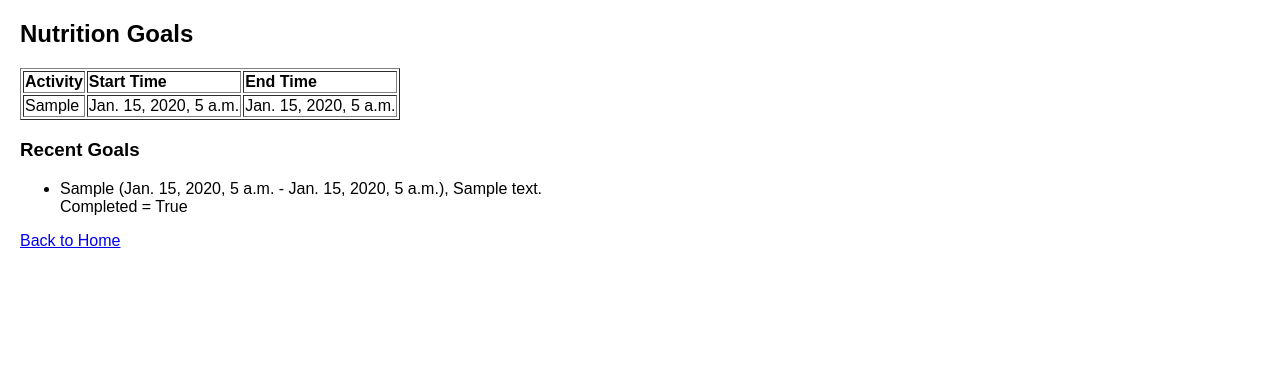
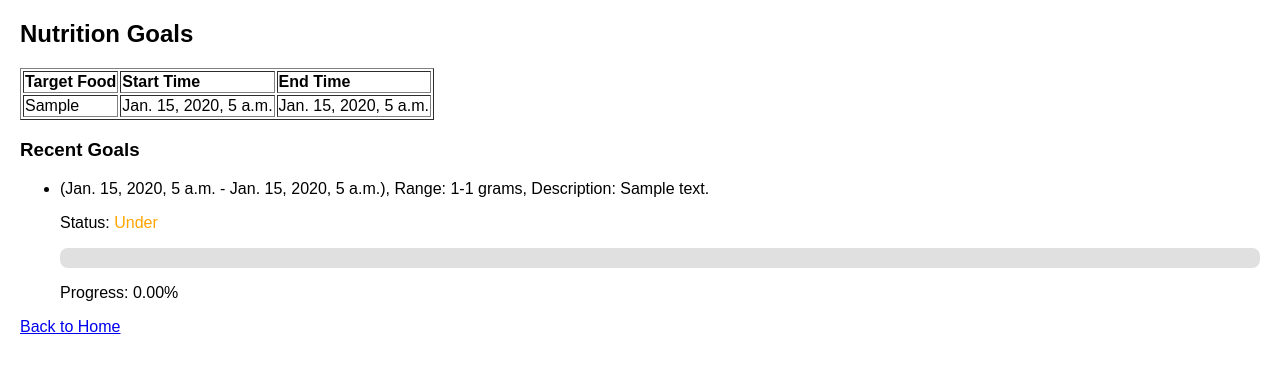
Before and after one commit to feyzzh/cs4750_db_proj, a Django app: page /goals in a window 1280 px wide, after a click on "Nutrition". Shown: the part 175-548 px from the top of the page. Run offline with Django 5.2, Linux system fonts and the light colour scheme; a user stored in the database is signed in; tables that the repository leaves empty hold one stand-in row (values such as "Sample post"); data that the repository does not hold is empty.

Commit message:
finished goals

```diff
--- a/cavcore/hooswellapp/templates/goals.html
+++ b/cavcore/hooswellapp/templates/goals.html
@@ -50,7 +50,7 @@
     <table border="1">
         <thead>
             <tr>
-                <th>Activity</th>
+                <th>Category</th>
                 <th>Start Time</th>
                 <th>End Time</th>
             </tr>
@@ -70,7 +70,7 @@
     <ul>
         {% for goal in goals %}
             <li>{{ goal.goal_type }} ({{ goal.start_time }} - {{ goal.end_time }}),
-                {{ goal.description }} <br> Completed = {{ goal.completed }}</li>
+                {{ goal.description }}</li>
         {% endfor %}
     </ul>
 <a href="{% url 'home' %}">Back to Home</a>
@@ -81,17 +81,17 @@
     <table border="1">
         <thead>
             <tr>
-                <th>Activity</th>
+                <th>Target Food</th>
                 <th>Start Time</th>
                 <th>End Time</th>
             </tr>
         </thead>
         <tbody>
-            {% for goal in nutrition_goals %}
+            {% for obj in nutrition_goals %}
             <tr>
-                <td>{{ goal.goal_type }}</td>
-                <td>{{ goal.start_time }}</td>
-                <td>{{ goal.end_time }}</td>
+                <td>{{ obj.goal.food.food_item }}</td>
+                <td>{{ obj.goal.start_time }}</td>
+                <td>{{ obj.goal.end_time }}</td>
             </tr>
             {% endfor %}
         </tbody>
@@ -99,9 +99,35 @@
 
     <h3>Recent Goals</h3>
     <ul>
-        {% for goal in nutrition_goals %}
-            <li>{{ goal.goal_type }} ({{ goal.start_time }} - {{ goal.end_time }}),
-                {{ goal.description }} <br> Completed = {{ goal.completed }}</li>
+        {% for obj in nutrition_goals %}
+            <li>
+                ({{ obj.goal.start_time }} - {{ obj.goal.end_time }}), Range: {{ obj.goal.lower_grams }}-{{ obj.goal.upper_grams }} grams,
+                Description: {{ obj.goal.description }}
+                <p>Status: <span style="
+                    {% if obj.status == 'Under' %}
+                        color: orange;
+                    {% elif obj.status == 'Over' %}
+                        color: red;
+                    {% else %}
+                        color: green;
+                    {% endif %}
+                ">{{ obj.status }}</span></p>
+            <div style="width: 100%; background-color: #e0e0e0; border-radius: 8px; overflow: hidden; height: 20px; margin-bottom: 10px;">
+                <div style="
+                    width: {{obj.progress }}%;
+                    background-color:
+                        {% if obj.status == 'Under' %}
+                            orange;
+                        {% elif obj.status == 'Over' %}
+                            red;
+                        {% else %}
+                            green;
+                        {% endif %};
+                    height: 100%;
+                "></div>
+            </div>
+            <p>Progress: {{ obj.progress }}%</p>
+            </li>
         {% endfor %}
     </ul>
 <a href="{% url 'home' %}">Back to Home</a>
@@ -115,6 +141,7 @@
                 <th>Activity</th>
                 <th>Start Time</th>
                 <th>End Time</th>
+                <th>Target Minutes</th>
             </tr>
         </thead>
         <tbody>
@@ -123,17 +150,17 @@
                 <td>{{ pair.goal.activity }}</td>
                 <td>{{ pair.goal.start_time }}</td>
                 <td>{{ pair.goal.end_time }}</td>
+                <td>{{ pair.goal.target_minutes }}</td>
             </tr>
             {% endfor %}
         </tbody>
     </table>
 
-    <h3>Recent Goals</h3>
+    <h3>Progress Tracker</h3>
     <ul>
-
         {% for pair in fitness_goals %}
             <li>({{ pair.goal.start_time }} - {{ pair.goal.end_time }}),
-            Description: {{ pair.goal.description }}, Completed = {{ pair.goal.completed }},
+            Target Minutes: {{ pair.goal.target_minutes }}, Description: {{ pair.goal.description }}
                 <div style="width: 50%; background-color: #e0e0e0;">
                 <div style="width: {{ pair.progress }}%; background-color: #4CAF50; height: 20px;">Progress
                     = {{ pair.progress }}%
@@ -150,17 +177,15 @@
     <table border="1">
         <thead>
             <tr>
-                <th>Activity</th>
                 <th>Start Time</th>
                 <th>End Time</th>
             </tr>
         </thead>
         <tbody>
-            {% for goal in sleep_goals %}
+            {% for obj in sleep_goals %}
             <tr>
-                <td>{{ goal.goal_type }}</td>
-                <td>{{ goal.start_time }}</td>
-                <td>{{ goal.end_time }}</td>
+                <td>{{ obj.goal.start_time }}</td>
+                <td>{{ obj.goal.end_time }}</td>
             </tr>
             {% endfor %}
         </tbody>
@@ -168,11 +193,42 @@
 
     <h3>Recent Goals</h3>
     <ul>
-        {% for goal in sleep_goals %}
-            <li>{{ goal.goal_type }} ({{ goal.start_time }} - {{ goal.end_time }}),
-                {{ goal.description }} <br> Completed = {{ goal.completed }}</li>
+        {% for obj in sleep_goals %}
+            <li>
+                ({{ obj.goal.start_time }} - {{ obj.goal.end_time }}), Total Target Hours: {{ obj.goal.target_hours }},
+                Target Quality: {{ obj.goal.target_quality }}, Description: {{ obj.goal.description }}
+                <div>
+                    <p>Total Sleep Progress (Hours):</p>
+                    <div style="width: 100%; background-color: #e0e0e0; border-radius: 8px;">
+                        <div style="width: {{ obj.progress }}%; background-color: #76c7c0; height: 20px; border-radius: 8px;"></div>
+                    </div>
+                    <p style="text-align: center;">{{ obj.progress|floatformat:2 }}% of your goal hours completed.</p>
+                </div>
+                <div>
+                    <p>Sleep Quality Comparison:</p>
+                    <div style="position: relative; width: 100%; background-color: #e0e0e0; height: 20px; border-radius: 8px;">
+                        <div style="position: absolute; left: {{ obj.target_10 }}%; width: 2px; height: 20px; background-color: #ff7f50;"></div>
+                        <div style="position: absolute; left: {{ obj.avg_10 }}%; width: 2px; height: 20px; background-color: #76c7c0;"></div>
+                    </div>
+                    <p style="text-align: center;">
+                        Target Quality: {{ obj.goal.target_quality }} | Average Quality: {{ obj.avg_quality }}
+                    </p>
+                </div>
+                <div style="font-size: 24px; text-align: center; margin: 10px 0;">
+                    {% if obj.avg_quality > obj.goal.target_quality %}
+                        <span>😀</span>
+                        <p style="font-size: 16px;">Great job!</p>
+                    {% elif obj.avg_quality == obj.goal.target_quality %}
+                        <span>😐</span>
+                        <p style="font-size: 16px;">Your average quality meets the target.</p>
+                    {% else %}
+                        <span>😭😭😭</span>
+                        <p style="font-size: 16px;">Get better sleep!</p>
+                    {% endif %}
+                </div>
+            </li>
         {% endfor %}
-    <a href="{% url 'home' %}">Back to Home</a>
+<a href="{% url 'home' %}">Back to Home</a>
 </section>
 
 
--- a/cavcore/hooswellapp/views.py
+++ b/cavcore/hooswellapp/views.py
@@ -485,7 +485,30 @@ def view_goals(request):
     nutrition_goals = NutritionGoals.objects.filter(user=user).order_by('-start_time')
     fitness_goals = FitnessGoals.objects.filter(user=user).order_by('-start_time')
     sleep_goals = SleepGoals.objects.filter(user=user).order_by('-start_time')
+    nutrition_goal_info=[]
     fitness_goal_info=[]
+    sleep_goal_info=[]
+    for goal in nutrition_goals:
+        food_logs = NutritionLog.objects.filter(
+            user=goal.user,
+            time_of_consumption__gte=goal.start_time,
+            time_of_consumption__lte=goal.end_time,
+        )
+        if goal.food:
+            food_logs = food_logs.filter(food=goal.food)
+        total_grams = food_logs.aggregate(total_grams=Sum('num_grams_consumed'))['total_grams']
+        if total_grams is None:
+            total_grams = 0
+        if total_grams < goal.lower_grams:
+            progress = (total_grams / goal.lower_grams) * 100
+            status = "Under"
+        elif goal.lower_grams <= total_grams <= goal.upper_grams:
+            progress = 100
+            status = "On Target"
+        else:
+            progress = 100 + ((total_grams - goal.upper_grams) / goal.upper_grams) * 100 #how far over max we are
+            status = "Over"
+        nutrition_goal_info.append({'goal': goal, 'progress': "{:.2f}".format(progress), 'status': status})
     for goal in fitness_goals:
         activities = FitnessLog.objects.filter(
             user=goal.user,
@@ -502,10 +525,32 @@ def view_goals(request):
             total_minutes = 0
         progress = (total_minutes / goal.target_minutes) * 100
         fitness_goal_info.append({'goal':goal,'progress':"{:.2f}".format(progress)})
+    for goal in sleep_goals:
+        sleeps = SleepLog.objects.filter(
+            user=goal.user,
+            start_time__gte=goal.start_time,  # find activities somewhere in goal's time
+            end_time__lte=goal.end_time,
+        )
+        total_hours = sum(
+            (sleep.end_time - sleep.start_time).total_seconds() / 60
+            for sleep in sleeps
+        ) /60
+        if total_hours is None:
+            total_hours = 0
+        progress = (total_hours / float(goal.target_hours)) * 100
+        total_quality = sum(sleep.sleep_quality for sleep in sleeps)
+        count = sleeps.count()
+        avg_quality = total_quality / count if count > 0 else 0
+        avg_10 = avg_quality * 10
+        target_10 = goal.target_quality * 10
+        sleep_goal_info.append({'goal': goal, 'progress': "{:.2f}".format(progress),
+                                'avg_quality': "{:.2f}".format(avg_quality),
+                               'avg_10':avg_10,'target_10': target_10}
+                               )
     context={
         'goals': goals,
-        'nutrition_goals': nutrition_goals,
+        'nutrition_goals': nutrition_goal_info,
         'fitness_goals': fitness_goal_info,
-        'sleep_goals': sleep_goals
+        'sleep_goals': sleep_goal_info
     }
     return render(request, 'goals.html', context)
```
